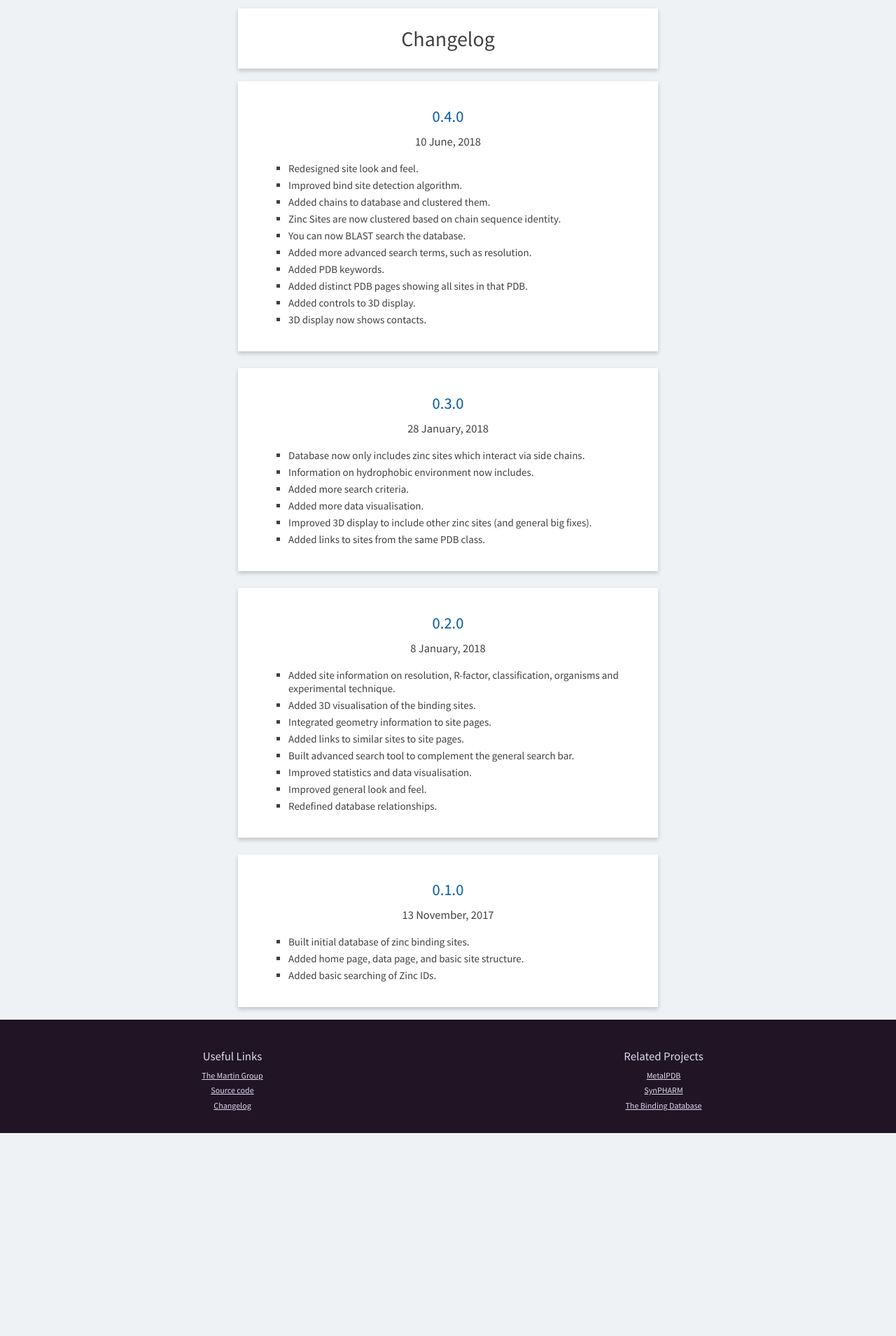
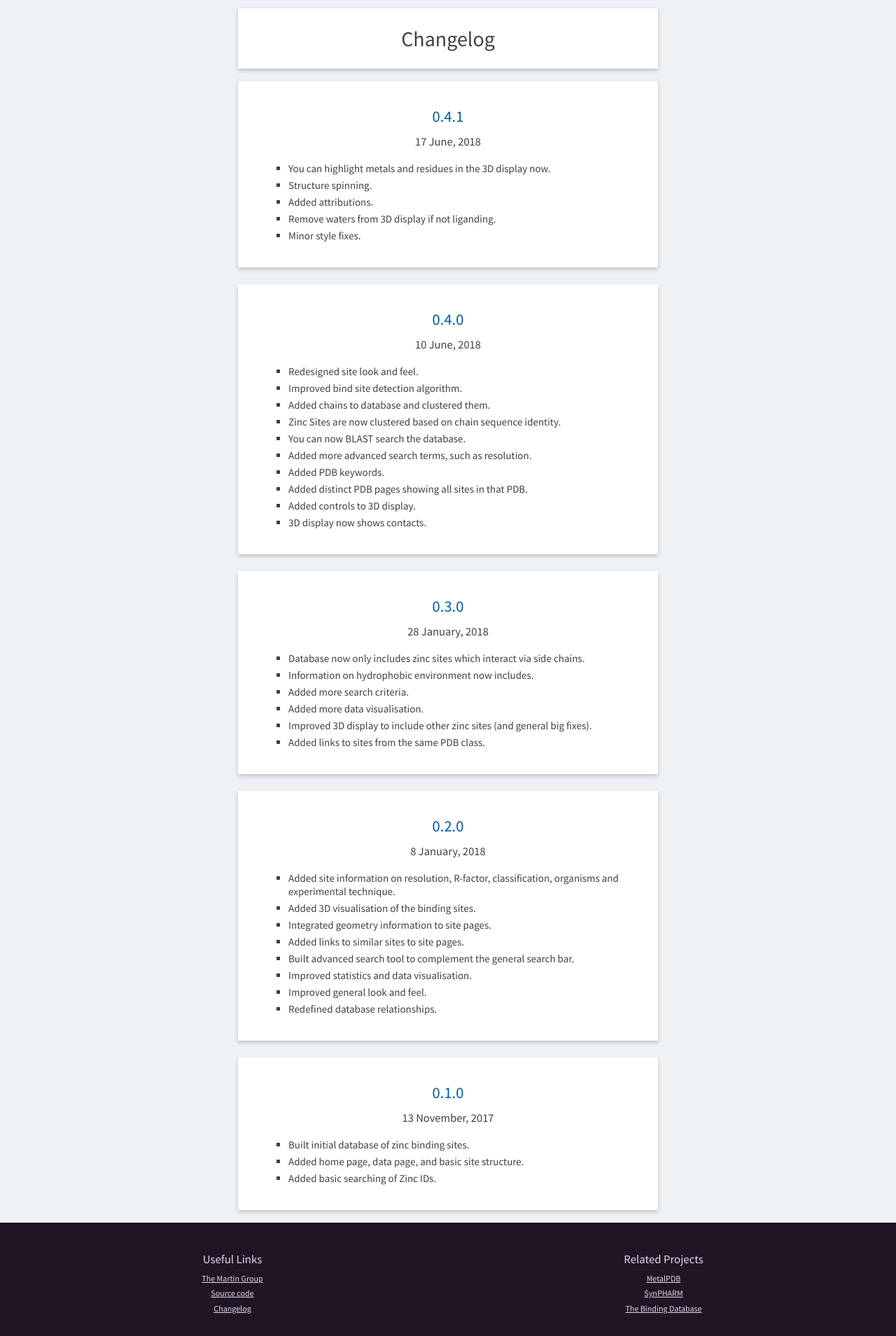
Before and after one commit to samirelanduk/ZincBindDB, a Django app: template core/templates/changelog.html in a window 1280 px wide. Shown: the part 50-1959 px from the top of the page at 70% size. Before the commit the page ends 1669 px from the top, so only its background shows below. Run offline with Django 3.2, Linux system fonts and the light colour scheme; the template is opened without the code that fills it, so the values that code supplies are empty; style sheets or scripts are compiled from the project's sources; some libraries are stand-ins or nearby versions.

Commit message:
Update changelog for 0.4.1

```diff
--- a/core/templates/changelog.html
+++ b/core/templates/changelog.html
@@ -5,6 +5,19 @@
 {% block main %}
 <div class="small-column-container">
     <h1>Changelog</h1>
+
+    <div class="box release">
+      <h2><a href="https://github.com/samirelanduk/ZincBind/tree/v0.4.1"
+         target="_blank">0.4.1</a></h2>
+      <div class="release-date">17 June, 2018</div>
+      <ul>
+        <li>You can highlight metals and residues in the 3D display now.</li>
+        <li>Structure spinning.</li>
+        <li>Added attributions.</li>
+        <li>Remove waters from 3D display if not liganding.</li>
+        <li>Minor style fixes.</li>
+      </ul>
+    </div>
 
     <div class="box release">
       <h2><a href="https://github.com/samirelanduk/ZincBind/tree/v0.4"
```
